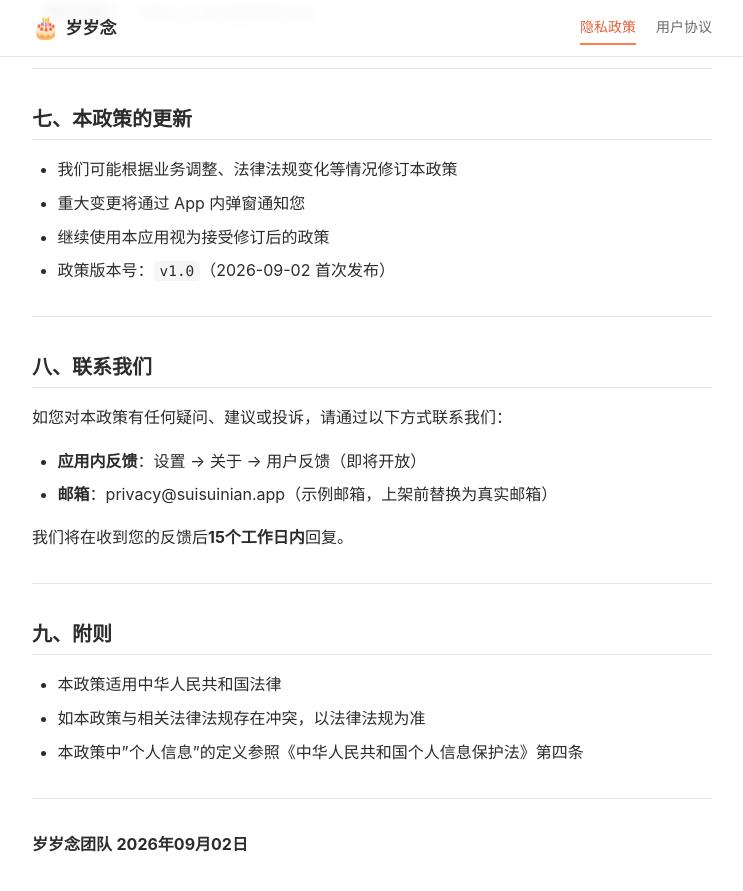
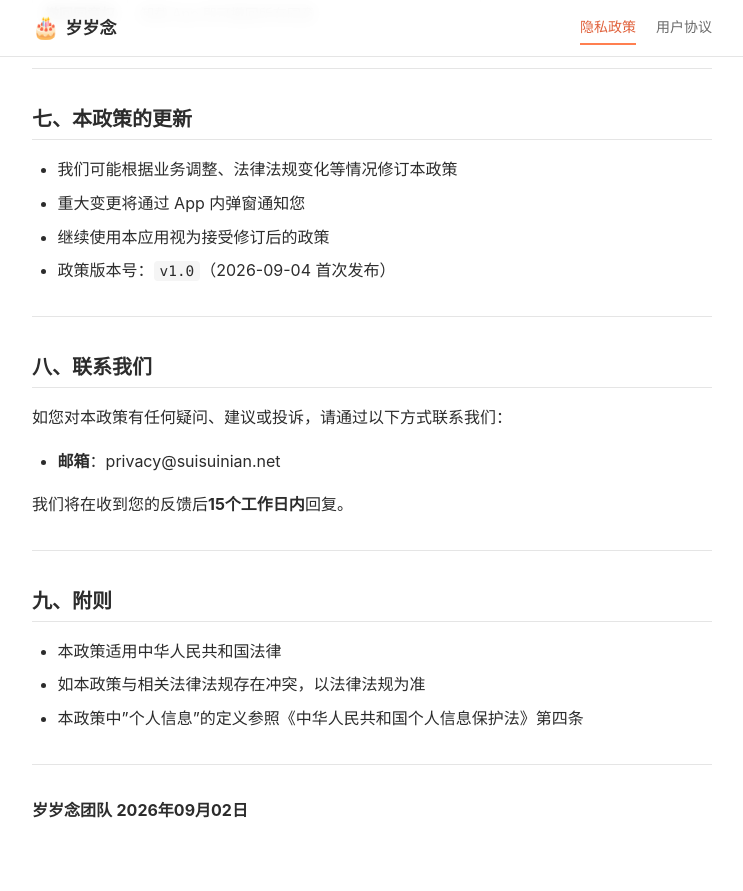
Before and after one commit to 995011402/suisuinian-privacy, a Jekyll site: the page built from privacy-policy.md, in a window 1280 px wide and 900 px high, scrolled down 5626 px. Shown: the top 891 px of the window, without its empty margins (268-1011 px from the left). Built offline with Jekyll 4.4.1, drawn with Linux system fonts in a browser that asks for light colours; some of the changed text lies outside the part shown.

Commit message:
审阅修订：邮箱修正、移除未来功能措辞、责任限制调整、争议解决细化

```diff
--- a/privacy-policy.md
+++ b/privacy-policy.md
@@ -2,13 +2,13 @@
 title: 隐私政策
 layout: default
 permalink: /privacy-policy/
-last_updated: 2026年09月02日
+last_updated: 2026年09月04日
 ---
 
 # 岁岁念 · 隐私政策
 
-**最后更新日期：2026年09月02日**
-**生效日期：2026年09月02日**
+**最后更新日期：2026年09月04日**
+**生效日期：2026年09月04日**
 
 岁岁念（以下简称"本应用"或"我们"）非常重视您的隐私。本隐私政策旨在以清晰透明的方式向您说明：在您使用本应用时，我们如何收集、使用、存储和保护您的个人信息。
 
@@ -67,7 +67,7 @@ last_updated: 2026年09月02日
 ### 2.3 数据备份
 
 - 本应用**不提供云端备份**
-- 如需备份，请使用 Android 系统自带的本地备份功能，或在「设置 → 数据管理」中导出 JSON 文件（该功能当前为预留，尚未启用）
+- 如需备份，请使用 Android 系统自带的本地备份功能
 
 ### 2.4 数据删除
 
@@ -149,7 +149,7 @@ last_updated: 2026年09月02日
 - 我们可能根据业务调整、法律法规变化等情况修订本政策
 - 重大变更将通过 App 内弹窗通知您
 - 继续使用本应用视为接受修订后的政策
-- 政策版本号：`v1.0`（2026-09-02 首次发布）
+- 政策版本号：`v1.0`（2026-09-04 首次发布）
 
 ---
 
@@ -157,8 +157,7 @@ last_updated: 2026年09月02日
 
 如您对本政策有任何疑问、建议或投诉，请通过以下方式联系我们：
 
-- **应用内反馈**：设置 → 关于 → 用户反馈（即将开放）
-- **邮箱**：privacy@suisuinian.app（示例邮箱，上架前替换为真实邮箱）
+- **邮箱**：privacy@suisuinian.net
 
 我们将在收到您的反馈后**15个工作日内**回复。
 
```
Also changed, not shown: other parts of privacy-policy.md (+2 -2 lines), README.md (+1 -1 lines), terms.md (+9 -8 lines).
